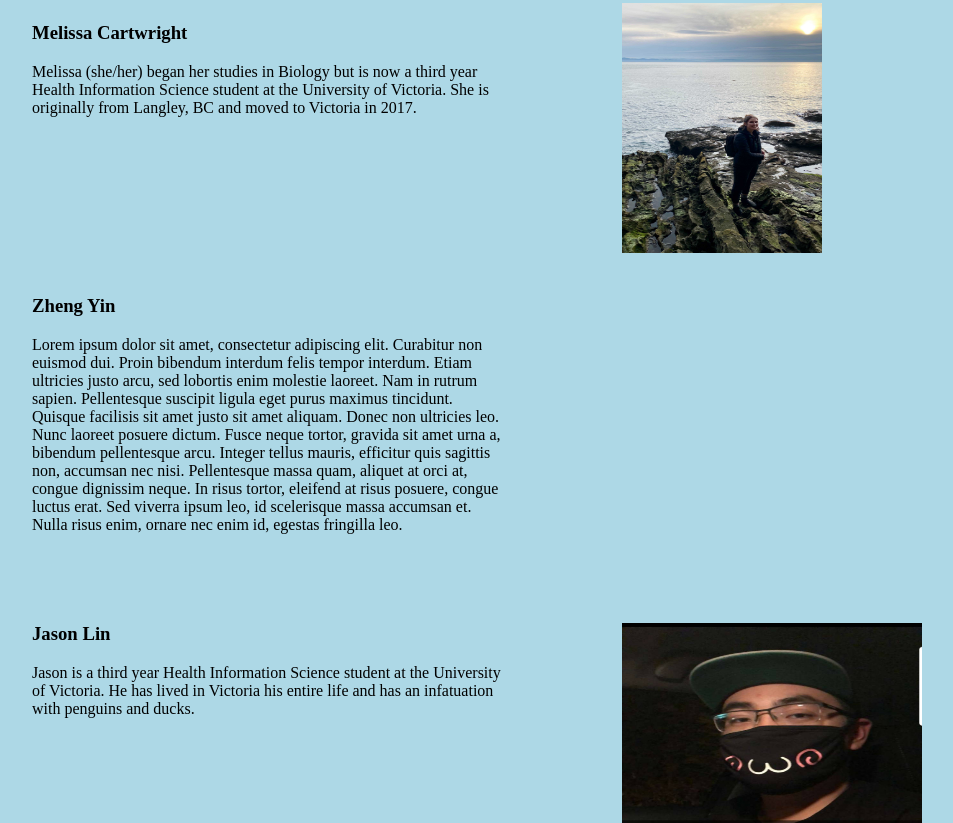
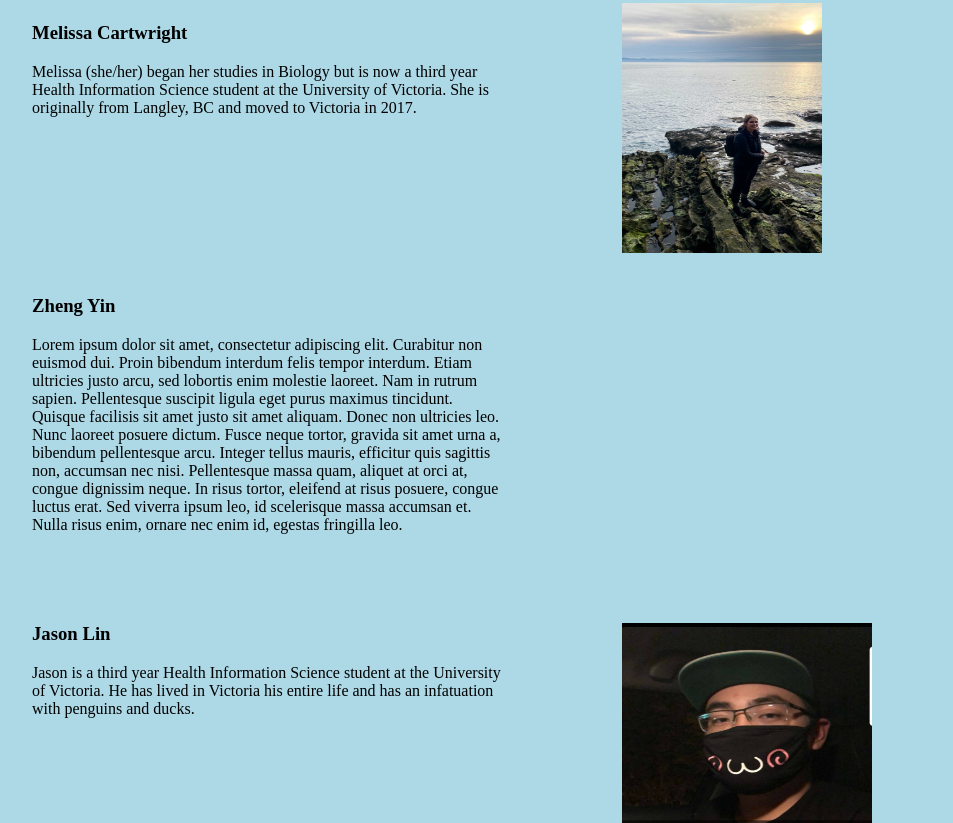
Before and after one commit to vichouseanalysis375/CSC375, a plain HTML site: page who.html in a window 1280 px wide. Shown: the part 1091-1914 px from the top of the page, without its empty margins (228-1181 px from the left). Drawn offline with Linux system fonts and the light colour scheme.

Commit message:
Update who.html

```diff
--- a/who.html
+++ b/who.html
@@ -51,7 +51,7 @@
 		 Lorem ipsum dolor sit amet, consectetur adipiscing elit. Curabitur non euismod dui. Proin bibendum interdum felis tempor interdum. Etiam ultricies justo arcu, sed lobortis enim molestie laoreet. Nam in rutrum sapien. Pellentesque suscipit ligula eget purus maximus tincidunt. Quisque facilisis sit amet justo sit amet aliquam. Donec non ultricies leo. Nunc laoreet posuere dictum. Fusce neque tortor, gravida sit amet urna a, bibendum pellentesque arcu. Integer tellus mauris, efficitur quis sagittis non, accumsan nec nisi. Pellentesque massa quam, aliquet at orci at, congue dignissim neque. In risus tortor, eleifend at risus posuere, congue luctus erat. Sed viverra ipsum leo, id scelerisque massa accumsan et. Nulla risus enim, ornare nec enim id, egestas fringilla leo.
 		 </div>
 		 <div class="col1">
-		 <h3>Jason Lin<img src="jason.jpg" alt="Image of Jason Lin" class="floatRight" width=300 height=200></h3>
+		 <h3>Jason Lin<img src="jason.jpg" alt="Image of Jason Lin" class="floatRight" width=250 height=200></h3>
 		 Jason is a third year Health Information Science student at the University of Victoria. He has lived in Victoria his entire life and has an infatuation with penguins and ducks.
 
 	 </div>
```
